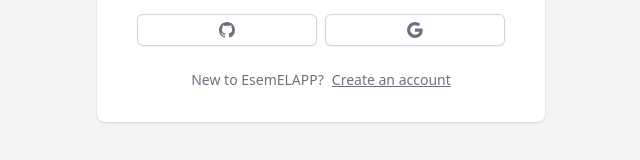
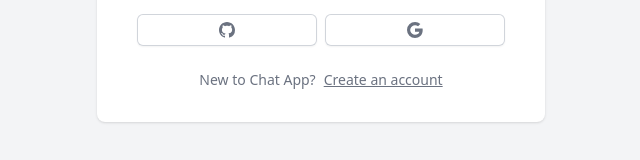
Before and after one commit to Luffeee/chat-app, a Next.js app: page / in a window 1280 px wide. Shown: the part 540-700 px from the top of the page, without its empty margins (319-959 px from the left). Built offline with nearby package versions, Linux system fonts and the light colour scheme; no server answers; what pusher, tailwindcss-displaymodes would draw is missing.

Commit message:
Update AuthForm.tsx

```diff
--- a/app/(site)/components/AuthForm.tsx
+++ b/app/(site)/components/AuthForm.tsx
@@ -123,7 +123,7 @@ const AuthForm = () => {
 
             <div className="flex gap-2 justify-center text-sm mt-6 px-2 text-gray-500">
                 <div>
-                    {variant === 'LOGIN' ? 'New to EsemELAPP?' : 'Already have an account?'}
+                    {variant === 'LOGIN' ? 'New to Chat App?' : 'Already have an account?'}
                 </div>
                 <div onClick={toggleVariant} className="underline cursor-pointer">
                     {variant === 'LOGIN' ? 'Create an account' : 'Login'}
```
